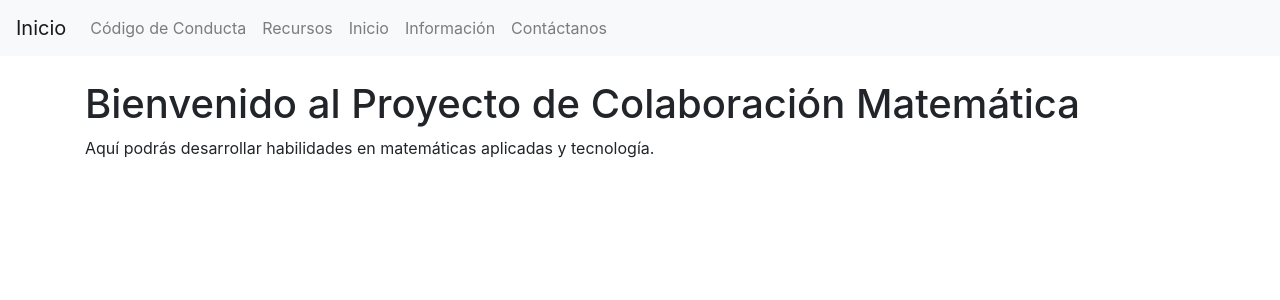
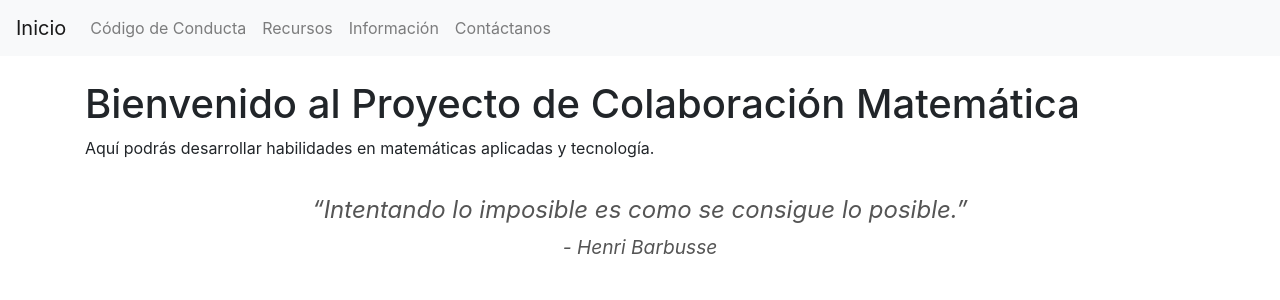
Before and after one commit to MathUPTC/MathApp, a Flask app: page / in a window 1280 px wide. Shown: the top 300 px of the page. Run offline with Flask 3, Linux system fonts and the light colour scheme; some libraries are stand-ins or nearby versions.

```diff
--- a/app/app.py
+++ b/app/app.py
@@ -27,10 +27,6 @@ def recursos():
 def contacto():
     return render_template('contacto.html')
 
-# Ruta para la sección "Inicio"
-@app.route('/inicio')
-def inicio():
-    return render_template('index.html')
 
 if __name__ == '__main__':
     app.run(debug=True)
--- a/app/templates/index.html
+++ b/app/templates/index.html
@@ -5,6 +5,15 @@
     <meta name="viewport" content="width=device-width, initial-scale=1.0">
     <link rel="stylesheet" href="https://stackpath.bootstrapcdn.com/bootstrap/4.5.2/css/bootstrap.min.css">
     <title>Proyecto de Colaboración Matemática</title>
+    <style>
+        .quote {
+            font-size: 1.5rem;
+            font-style: italic;
+            color: #555;
+            margin: 2rem 0;
+            text-align: center;
+        }
+    </style>
 </head>
 <body>
     <nav class="navbar navbar-expand-lg navbar-light bg-light">
@@ -13,7 +22,6 @@
             <ul class="navbar-nav">
                 <li class="nav-item"><a class="nav-link" href="#codigo">Código de Conducta</a></li>
                 <li class="nav-item"><a class="nav-link" href="#recursos">Recursos</a></li>
-                <li class="nav-item"><a class="nav-link" href="#conexiones">Inicio</a></li>
                 <li class="nav-item"><a class="nav-link" href="#eventos">Información</a></li>
                 <li class="nav-item"><a class="nav-link" href="#contacto">Contáctanos</a></li>
             </ul>
@@ -23,6 +31,13 @@
     <div class="container">
         <h1 class="mt-4">Bienvenido al Proyecto de Colaboración Matemática</h1>
         <p>Aquí podrás desarrollar habilidades en matemáticas aplicadas y tecnología.</p>
+
+        <!-- Cita destacada -->
+        <blockquote class="quote">
+            “Intentando lo imposible es como se consigue lo posible.”<br>
+            <small>- Henri Barbusse</small>
+        </blockquote>
+
         <!-- Agrega más contenido aquí -->
     </div>
 
```
Also changed, not shown: app/templates/base.html (added).
